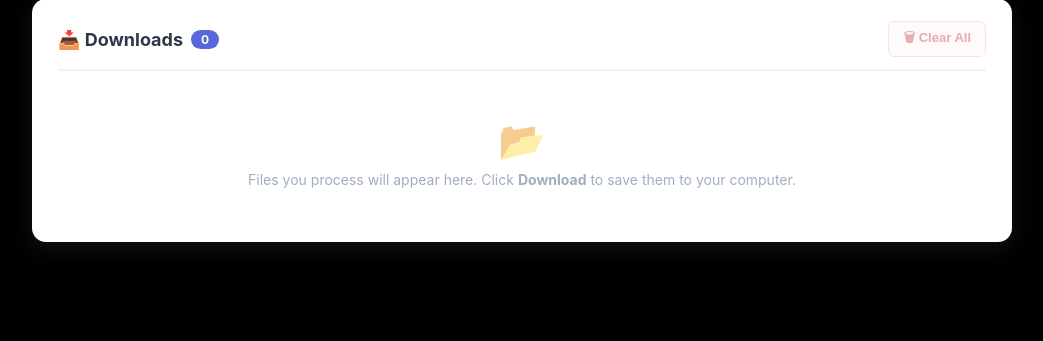
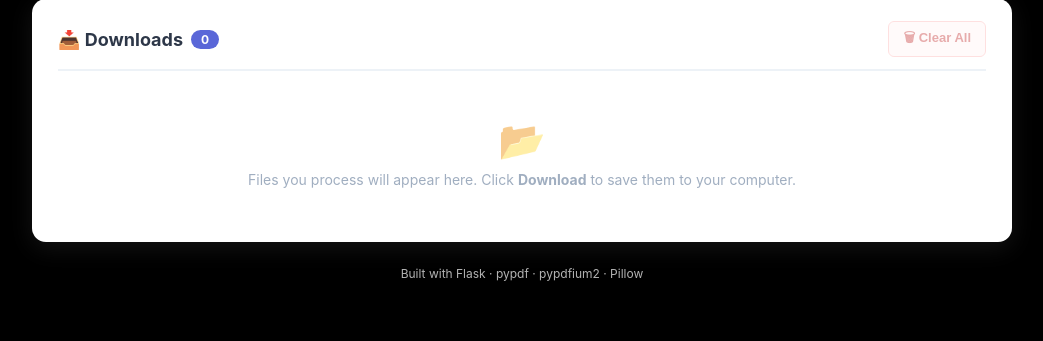
Before and after one commit to Madryon/pdf-toolbox, a Flask app: page / in a window 1280 px wide. Shown: the part 504-845 px from the top of the page, without its empty margins (118-1161 px from the left). Before the commit the page ends 747 px from the top, so only its background shows below. Run offline with Flask 3, Linux system fonts and the light colour scheme; some libraries are stand-ins or nearby versions.

Commit message:
Update footer content in index.html

```diff
--- a/templates/index.html
+++ b/templates/index.html
@@ -373,7 +373,7 @@
     </div>
   </div>
 
-  <footer>   </footer>
+  <footer>Built with Flask · pypdf · pypdfium2 · Pillow</footer>
 </div>
 
 <script>
```
